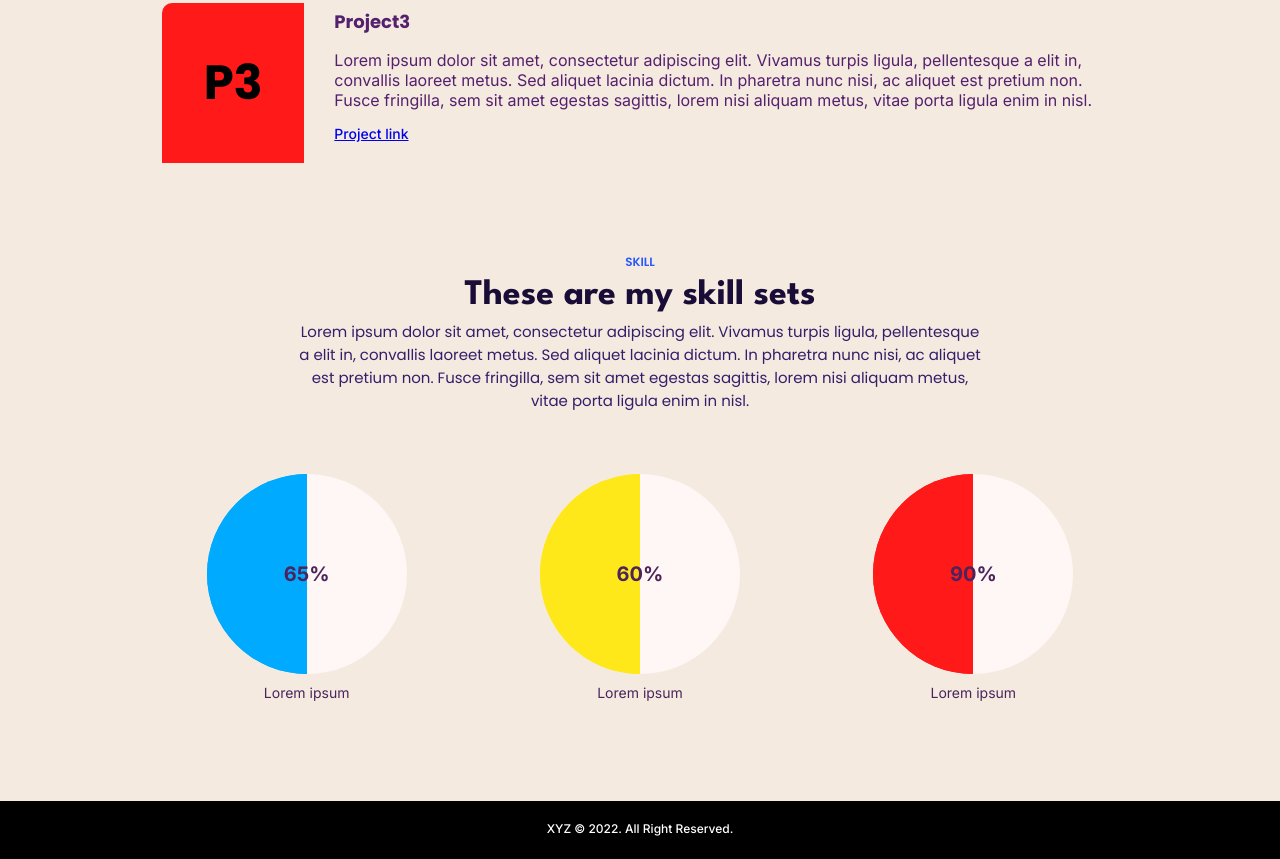
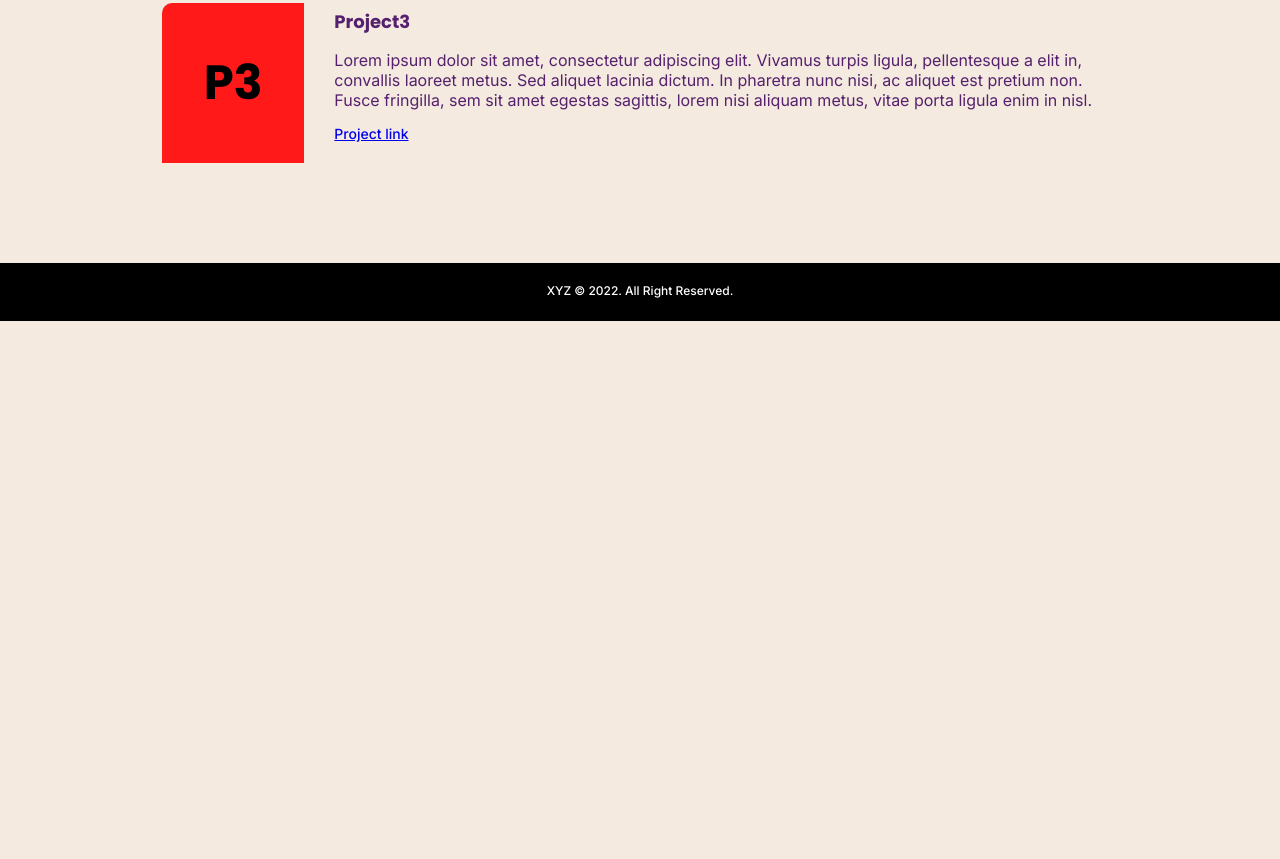
Before and after one commit to KSirushti/portfolio-demo, a plain HTML site: page src/index.html in a window 1280 px wide. Shown: the part 2041-2900 px from the top of the page. After the commit the page ends 2362 px from the top, so only its background shows below. Drawn offline with Linux system fonts and the light colour scheme; a script that the page names is missing.

Commit message:
delete skill extra

```diff
--- a/src/index.html
+++ b/src/index.html
@@ -203,61 +203,6 @@
         </div>
 
     </div>
-    <div id="skills-main">
-        <div class="over-title">
-            SKILL
-        </div>
-        <h2 class="section-head">
-            These are my skill sets
-        </h2>
-        <div class="bigtext section-sub">
-            Lorem ipsum dolor sit amet, consectetur adipiscing elit. Vivamus turpis ligula, pellentesque a elit in,
-            convallis laoreet metus. Sed aliquet lacinia dictum. In pharetra nunc nisi, ac aliquet est pretium non.
-            Fusce fringilla, sem sit amet egestas sagittis, lorem nisi aliquam metus, vitae porta ligula enim in nisl.
-        </div>
-        <div class="progress-container">
-            <div class="progress-circle blue" data-progress="65">
-                <div class="circle">
-                    <div class="mask full">
-                        <div class="fill"></div>
-                    </div>
-                    <div class="mask half">
-                        <div class="fill"></div>
-                        <div class="fix"></div>
-                    </div>
-                    <div class="inside-circle">65%</div>
-                </div>
-                <div class="label">Lorem ipsum</div>
-            </div>
-            <div class="progress-circle yellow" data-progress="60">
-                <div class="circle">
-                    <div class="mask full">
-                        <div class="fill"></div>
-                    </div>
-                    <div class="mask half">
-                        <div class="fill"></div>
-                        <div class="fix"></div>
-                    </div>
-                    <div class="inside-circle">60%</div>
-                </div>
-                <div class="label">Lorem ipsum</div>
-            </div>
-            <div class="progress-circle red" data-progress="90">
-                <div class="circle">
-                    <div class="mask full">
-                        <div class="fill"></div>
-                    </div>
-                    <div class="mask half">
-                        <div class="fill"></div>
-                        <div class="fix"></div>
-                    </div>
-                    <div class="inside-circle">90%</div>
-                </div>
-                <div class="label">Lorem ipsum</div>
-            </div>
-        </div>
-    </div>
-
 
 
 
--- a/src/style.css
+++ b/src/style.css
@@ -339,88 +339,3 @@ h3 {
     max-width: 1060px;
     margin: 0px 400px;
 }
-
-
-.progress-container {
-    display: flex;
-    justify-content: space-around;
-    width: 100%;
-    max-width: 1000px;
-    margin: auto;
-    padding-top: 30px;
-}
-
-.progress-circle {
-    display: flex;
-    flex-direction: column;
-    align-items: center;
-    justify-content: center;
-
-}
-
-.circle {
-    position: relative;
-    width: 200px;
-    height: 200px;
-    border-radius: 50%;
-    background-color: #fff6f6;
-}
-
-.mask, .fill {
-    width: 100%;
-    height: 100%;
-    position: absolute;
-    border-radius: 50%;
-}
-
-
-.mask {
-    clip: rect(0px, 100px, 200px, 0px);
-}
-
-.full, .fill {
-    clip: rect(0px, 100px, 200px, 0px);
-}
-
-
-.fill {
-    background-color: #00aaff;
-}
-
-.yellow .fill {
-    background-color: rgba(255, 232, 25, 1);
-}
-
-.red .fill {
-    background-color: rgba(255, 25, 25, 1);
-}
-
-.blue .fill {
-    background-color: #00aaff;
-}
-
-.inside-circle {
-    position: absolute;
-    top: 0;
-    left: 0;
-    width: 100%;
-    height: 100%;
-    display: flex;
-    justify-content: center;
-    align-items: center;
-    font-size: 20px;
-    font-weight: bold;
-    color: #4b245d;
-}
-
-.label {
-    margin-top: 10px;
-    font-size: 14px;
-    text-align: center;
-    color: #4b245d;
-}
-
-.fix {
-    clip: auto;
-    background-color: inherit;
-}
```
